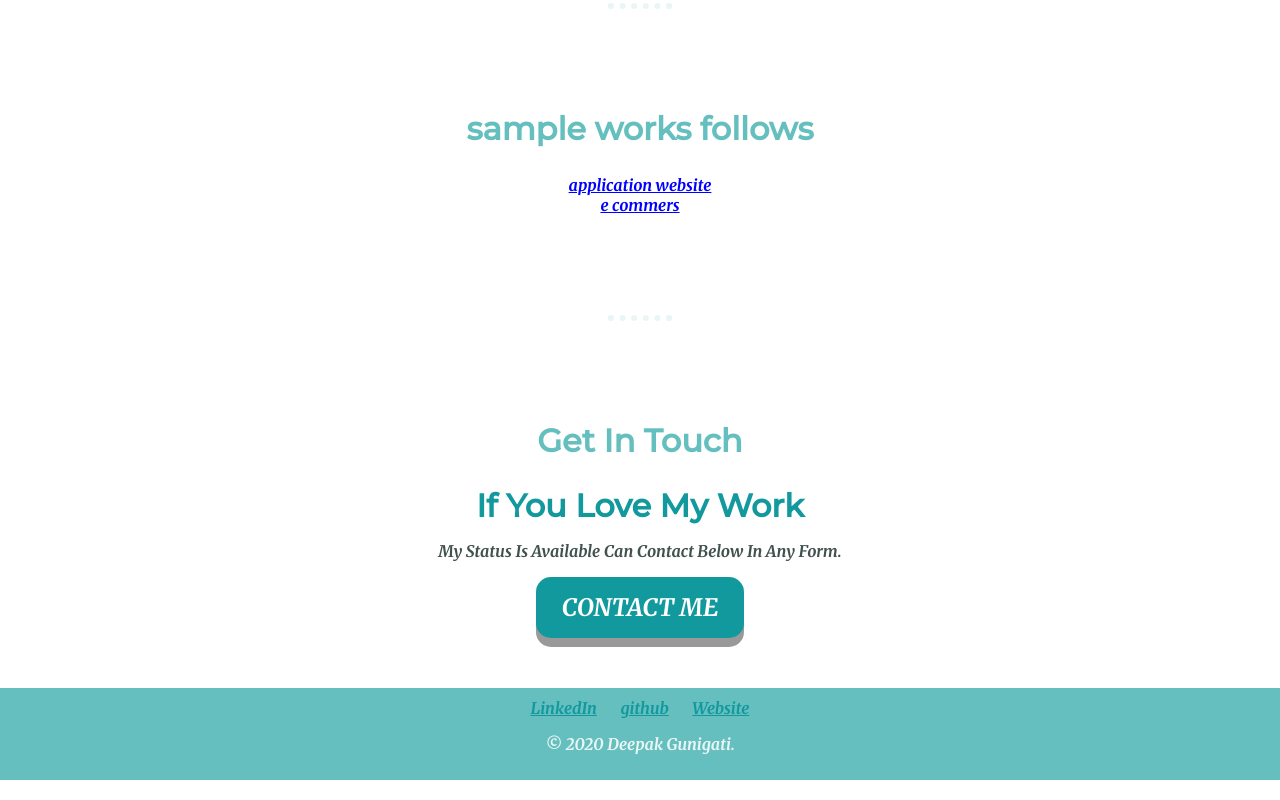
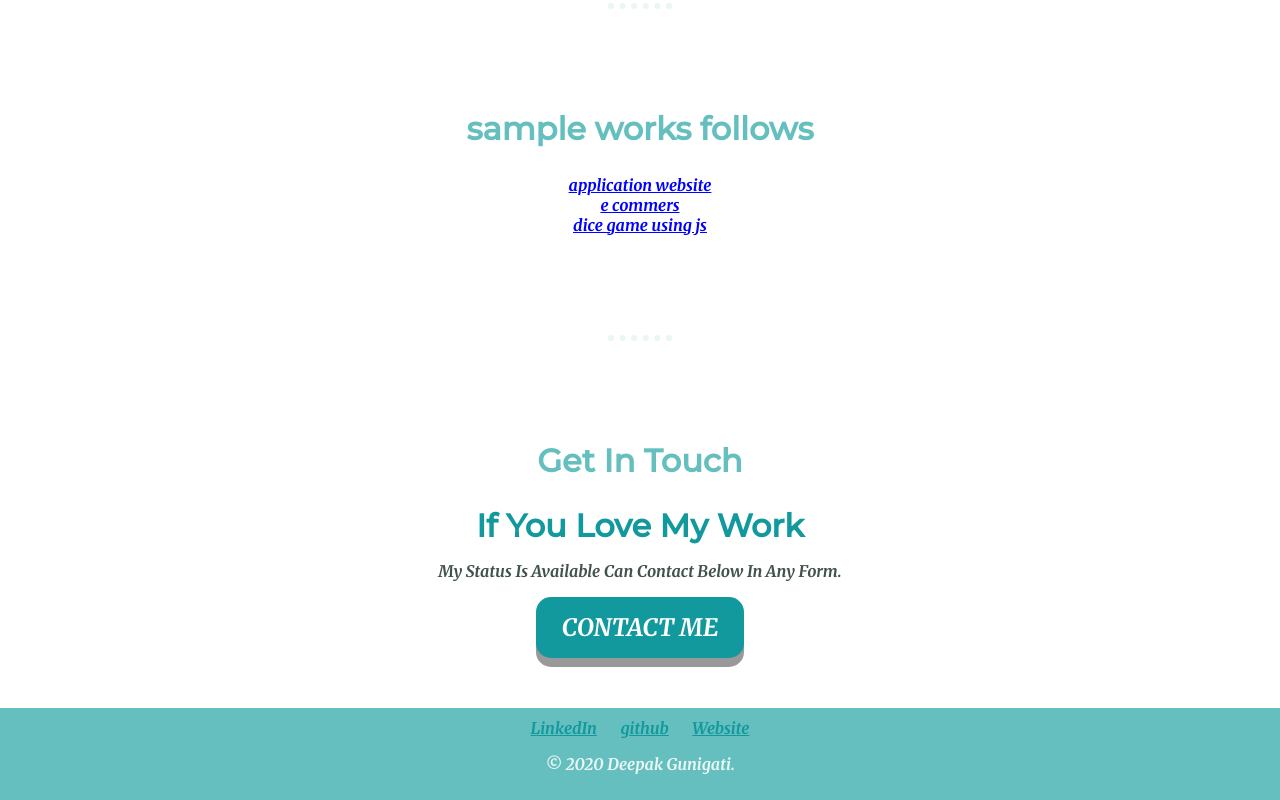
Before and after one commit to deepakguniganti/personalwebsite, a plain HTML site: page index.html in a window 1280 px wide. Shown: the part 1958-2758 px from the top of the page. Drawn offline with Linux system fonts and the light colour scheme.

Commit message:
Update index.html

```diff
--- a/index.html
+++ b/index.html
@@ -43,6 +43,7 @@
      <h2>sample works follows</h2>
      <a href="https://deepakguniganti.github.io/bootstrapsample/">application website</a><br>
      <a href=" https://deepakguniganti.github.io/sampleecomers/index.html">e commers </a><br>
+     <a href="https://deepakguniganti.github.io/basicjavascript/">dice game using js </a><br>
 <hr>
    </div>
    <div class="contact-me">
```
